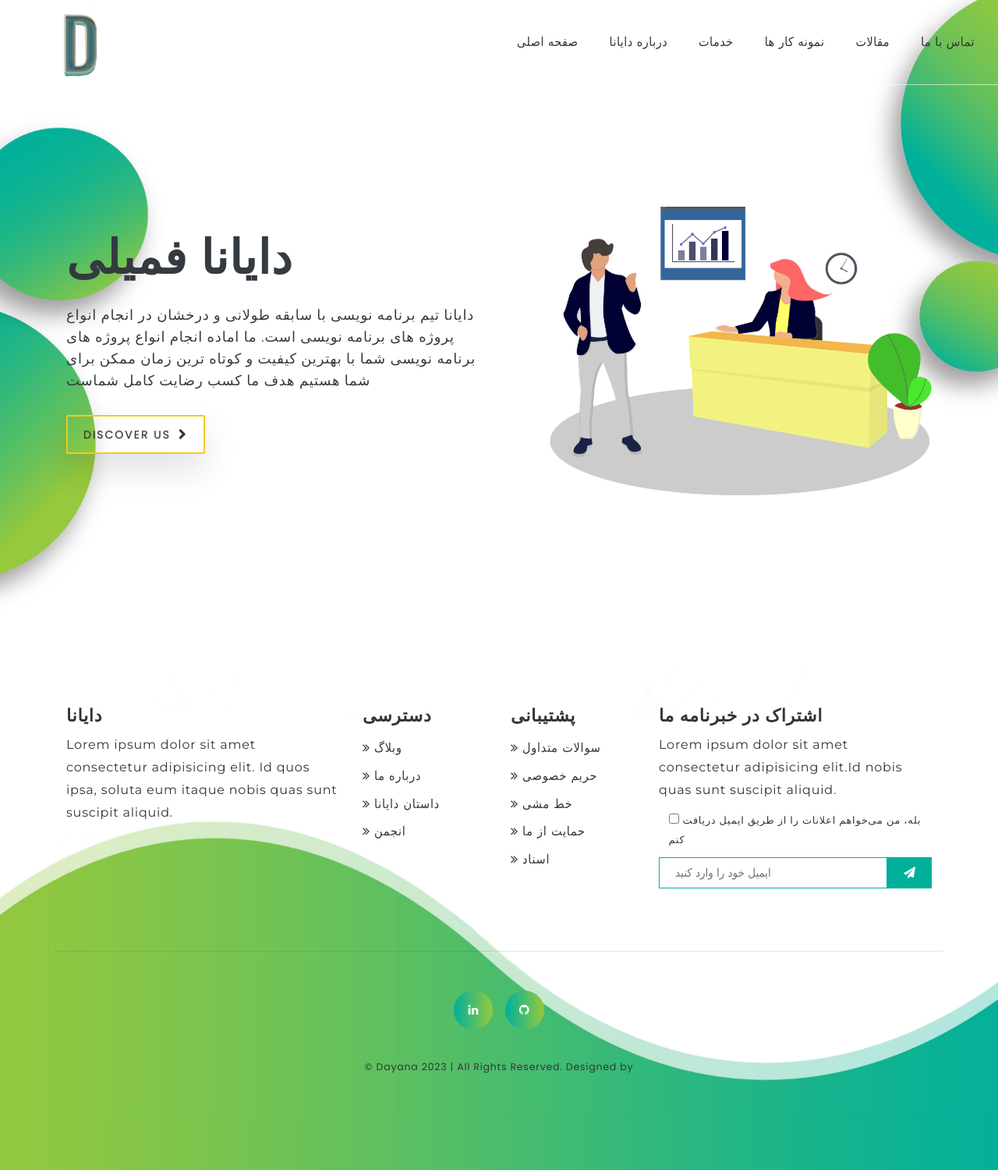
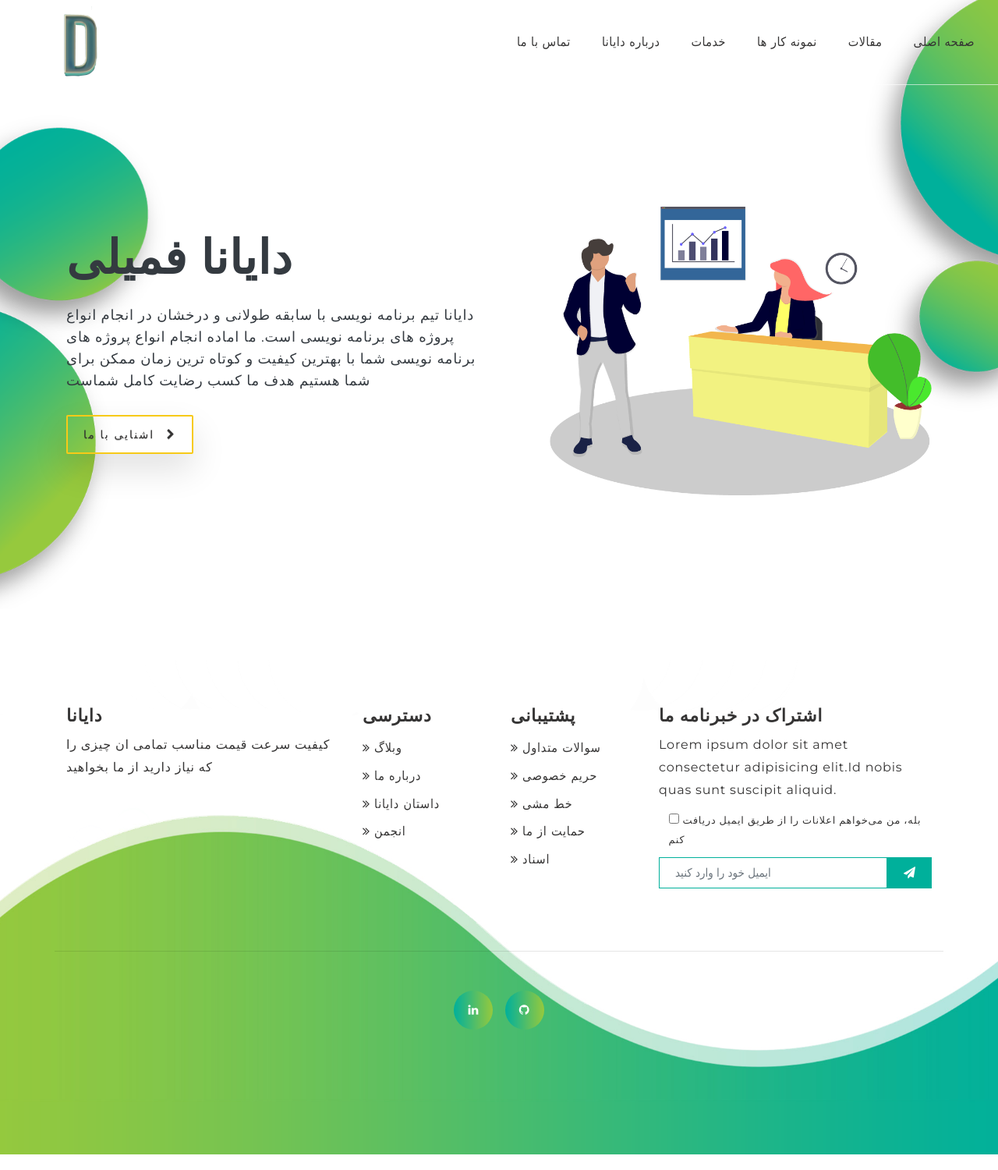
Before and after one commit to Geekups/Geekups_web_django, a Django app: page / in a window 1280 px wide. Shown: the whole page at 78% size. Run offline with Django 4.2, Linux system fonts and the light colour scheme; some libraries are stand-ins or nearby versions.

Commit message:
fix some Issues in templates

```diff
--- a/templates/base.html
+++ b/templates/base.html
@@ -51,7 +51,7 @@
     <!-- ======START NAVGITION ======  -->
     <nav class="navbar navbar-expand-lg">
         <!-- logo -->
-        <a class="navbar-brand" href="#home">
+        <a class="navbar-brand" href="{% url 'home' %}">
             <img src="/static/img/logo.png" alt="header-Logo" class="logo"></a>
 
         <button class="navbar-toggler" type="button" data-toggle="collapse" data-target="#navbarText">
@@ -63,7 +63,7 @@
             <!--Main menu navigation list-->
             <ul class="navbar-nav ml-auto line">
                 <li class="nav-item">
-                    <a style="font-family: Tahoma ;" class="nav-link" href="{% url 'home' %}" >   صفحه اصلی  </a>
+                    <a style="font-family: Tahoma ;" class="nav-link" href="{% url 'contact' %}" >   تماس با ما  </a>
                 </li>
                 <li class="nav-item">
                     <a style="font-family: Tahoma ;" class="nav-link" href="{% url 'about' %}" > درباره دایانا</a>
@@ -79,7 +79,7 @@
                     <a style="font-family: Tahoma ;" class="nav-link" href="{% url 'blog' %}">مقالات</a>
                 </li>
                 <li class="nav-item">
-                    <a style="font-family: Tahoma ;" class="nav-link" href="{% url 'contact' %}" >   تماس با ما </a>
+                    <a style="font-family: Tahoma ;" class="nav-link" href="{% url 'home' %}" >  صفحه اصلی </a>
                 </li>
             </ul>
             <!--End of Main menu navigation list-->
@@ -107,8 +107,7 @@
                 <!-- START dayana -->
                 <div class="col-lg-4 col-md-6 mb-sm-5 mb-3">
                     <h3  class="heading-tertiary mb-3"> دایانا</h3>
-                    <p>Lorem ipsum dolor sit amet consectetur adipisicing elit. Id quos ipsa, soluta eum itaque nobis
-                        quas sunt suscipit aliquid.</p>
+                    <p>کیفیت سرعت قیمت مناسب تمامی ان چیزی را که نیاز دارید از ما بخواهید </p>
                 </div>
                 <!-- END dayana -->
 
@@ -192,15 +191,6 @@
                     </ul>
                 </div>
                 <!-- END SOCIAL ICONS -->
-
-                <!-- START RIGHTS -->
-                <div class="copyright">
-                    <div class="copyright">
-                        <h5> &copy; Dayana 2023 | All Rights Reserved. Designed by <a href="#0"
-                            target="_blank"></a></h5>
-                    </div>
-                </div>
-                <!-- END RIGHTS -->
             </div>
             <!-- END FOOTER BOTTOM -->
         </div>
--- a/templates/home.html
+++ b/templates/home.html
@@ -19,8 +19,8 @@
                                  ما اماده انجام انواع پروژه های برنامه نویسی شما با بهترین کیفیت و کوتاه ترین زمان ممکن برای شما هستیم
                                    هدف ما کسب رضایت کامل شماست
                             </p>                            </p>
-                            <a href=" #0" class="button btn-hover">Discover
-                                Us<i class="fa fa-chevron-right"></i></a>
+                            <a href=" #0" class="button btn-hover">اشنایی با ما
+                                <i class="fa fa-chevron-right"></i></a>
                         </div>
                     </div>
                 </div>
```
Also changed, not shown: templates/abuot.html (+5 -3 lines), db.sqlite3.
